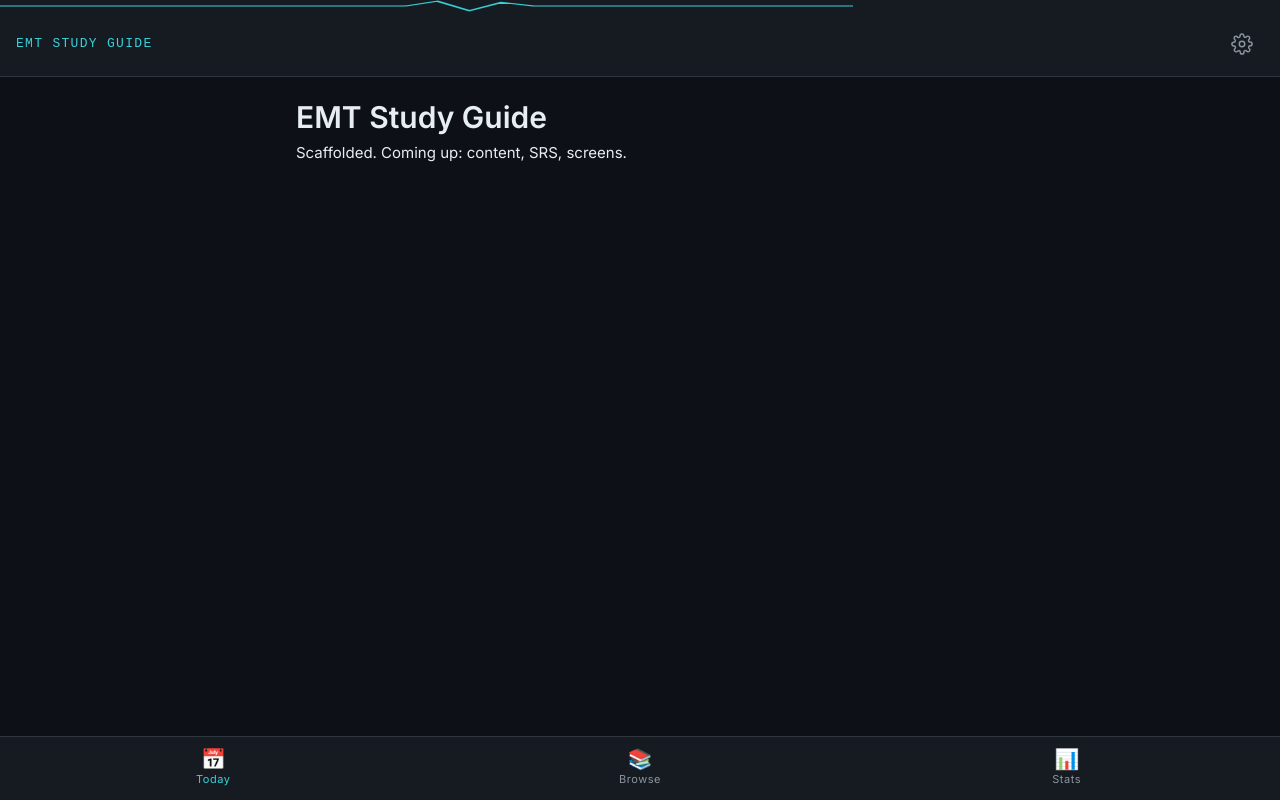
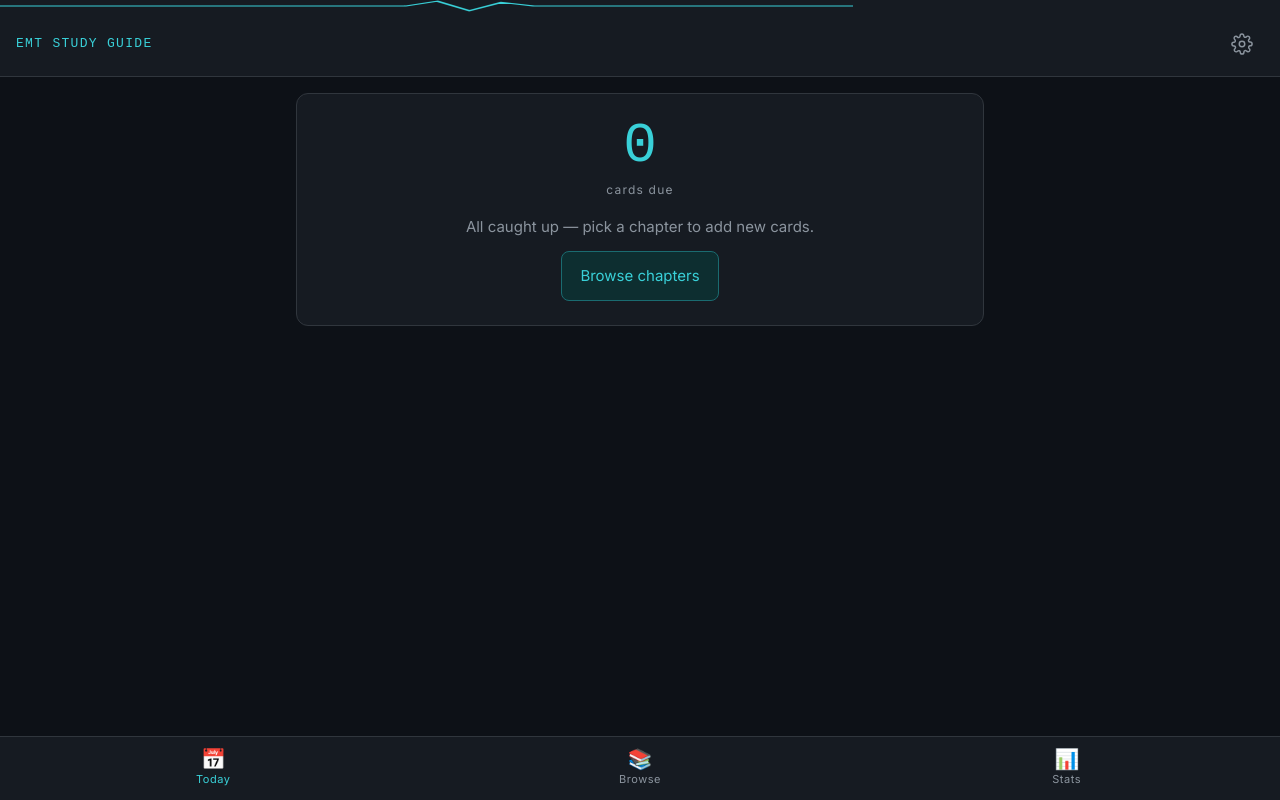
Before and after one commit to AA-Kevin-tech/emt-study-guide, a SvelteKit app: page / in a window 1280 px wide. Built offline with nearby package versions, Linux system fonts and the light colour scheme.

Commit message:
feat: Today screen — due count + Start review + recent chapters

```diff
--- a/src/routes/+page.svelte
+++ b/src/routes/+page.svelte
@@ -1,2 +1,94 @@
-<h1>EMT Study Guide</h1>
-<p>Scaffolded. Coming up: content, SRS, screens.</p>
+<script lang="ts">
+  import { onMount } from 'svelte';
+  import { dueCount } from '$lib/stores/due';
+  import { db } from '$lib/db/schema';
+  import { CHAPTERS } from '$lib/content';
+
+  let recent = $state<{ id: string; title: string }[]>([]);
+
+  onMount(async () => {
+    await dueCount.refresh();
+    const visits = await db().chapterVisits
+      .orderBy('lastVisitedAt').reverse().limit(3).toArray();
+    const byId = new Map(CHAPTERS.map(c => [c.id, c]));
+    recent = visits.flatMap(v => {
+      const c = byId.get(v.chapterId);
+      return c ? [{ id: c.id, title: `Ch ${c.number} — ${c.title}` }] : [];
+    });
+  });
+</script>
+
+<svelte:head><title>Today · EMT Study</title></svelte:head>
+
+<section class="hero">
+  <div class="count">{$dueCount}</div>
+  <div class="label">cards due</div>
+  {#if $dueCount > 0}
+    <a class="start" href="/review">Start review</a>
+  {:else}
+    <p class="empty">All caught up — pick a chapter to add new cards.</p>
+    <a class="start" href="/browse">Browse chapters</a>
+  {/if}
+</section>
+
+{#if recent.length}
+  <section>
+    <h2>Recent</h2>
+    <ul>
+      {#each recent as r (r.id)}
+        <li><a href={`/chapter/${r.id}`}>{r.title}</a></li>
+      {/each}
+    </ul>
+  </section>
+{/if}
+
+<style>
+  .hero {
+    background: var(--bg2);
+    border: 1px solid var(--border);
+    border-radius: var(--radius-lg);
+    padding: 24px;
+    text-align: center;
+    margin-bottom: 24px;
+  }
+  .count {
+    font-family: 'JetBrains Mono', monospace;
+    font-size: 56px;
+    color: var(--cyan);
+    line-height: 1;
+  }
+  .label {
+    color: var(--text2);
+    letter-spacing: 0.1em;
+    font-size: 12px;
+    margin-top: 6px;
+    margin-bottom: 16px;
+  }
+  .start {
+    display: inline-block;
+    padding: 12px 18px;
+    background: var(--cyan-bg);
+    border: 1px solid var(--cyan-dim);
+    border-radius: var(--radius);
+    color: var(--cyan);
+    min-height: var(--tap);
+  }
+  .empty { color: var(--text2); margin-bottom: 12px; }
+  h2 {
+    font-family: 'JetBrains Mono', monospace;
+    font-size: 12px;
+    color: var(--cyan);
+    letter-spacing: 0.08em;
+    margin-bottom: 8px;
+  }
+  ul { display: flex; flex-direction: column; gap: 6px; }
+  li a {
+    display: block;
+    padding: 12px;
+    background: var(--bg2);
+    border: 1px solid var(--border);
+    border-radius: var(--radius);
+    color: var(--text);
+    min-height: var(--tap);
+  }
+</style>
```
